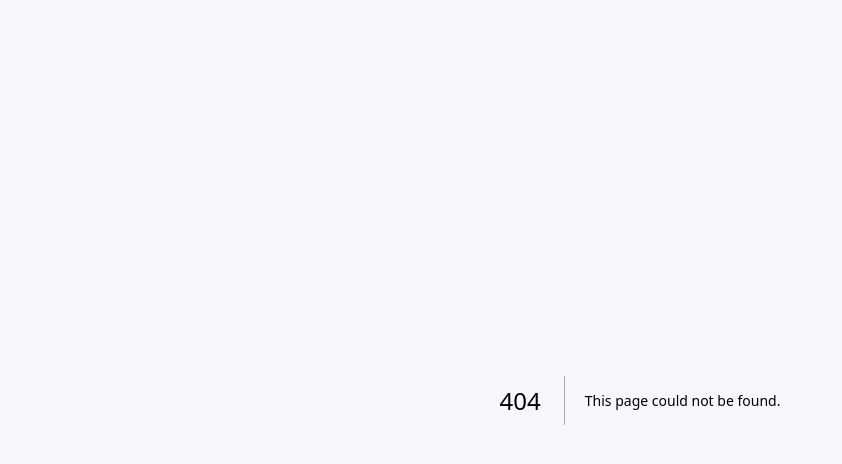
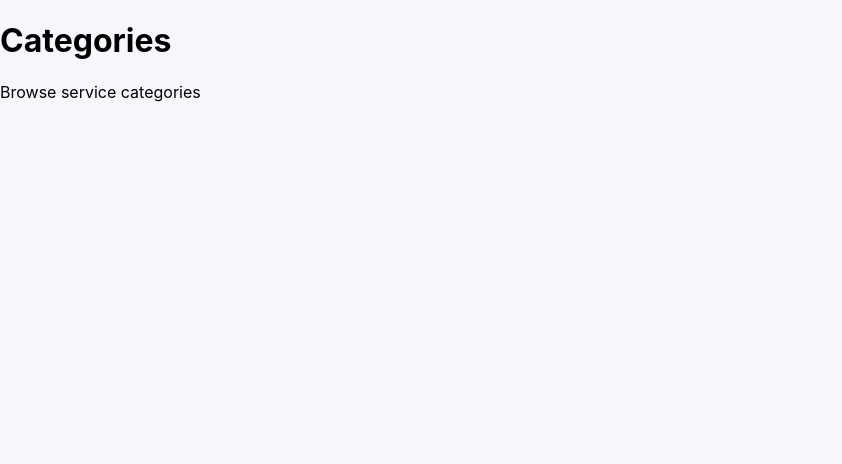
Before and after one commit to YoniLevy10/Fixly, a Next.js app: page /categories in a window 1280 px wide. Before the commit this address had no page. Shown: the top 464 px of the page, without its empty margins (0-842 px from the left). Built offline with nearby package versions, Linux system fonts and the light colour scheme.

Commit message:
Add categories route

```diff
--- /dev/null
+++ b/app/categories/page.tsx
@@ -0,0 +1,8 @@
+export default function CategoriesPage() {
+  return (
+    <main>
+      <h1>Categories</h1>
+      <p>Browse service categories</p>
+    </main>
+  )
+}
```
